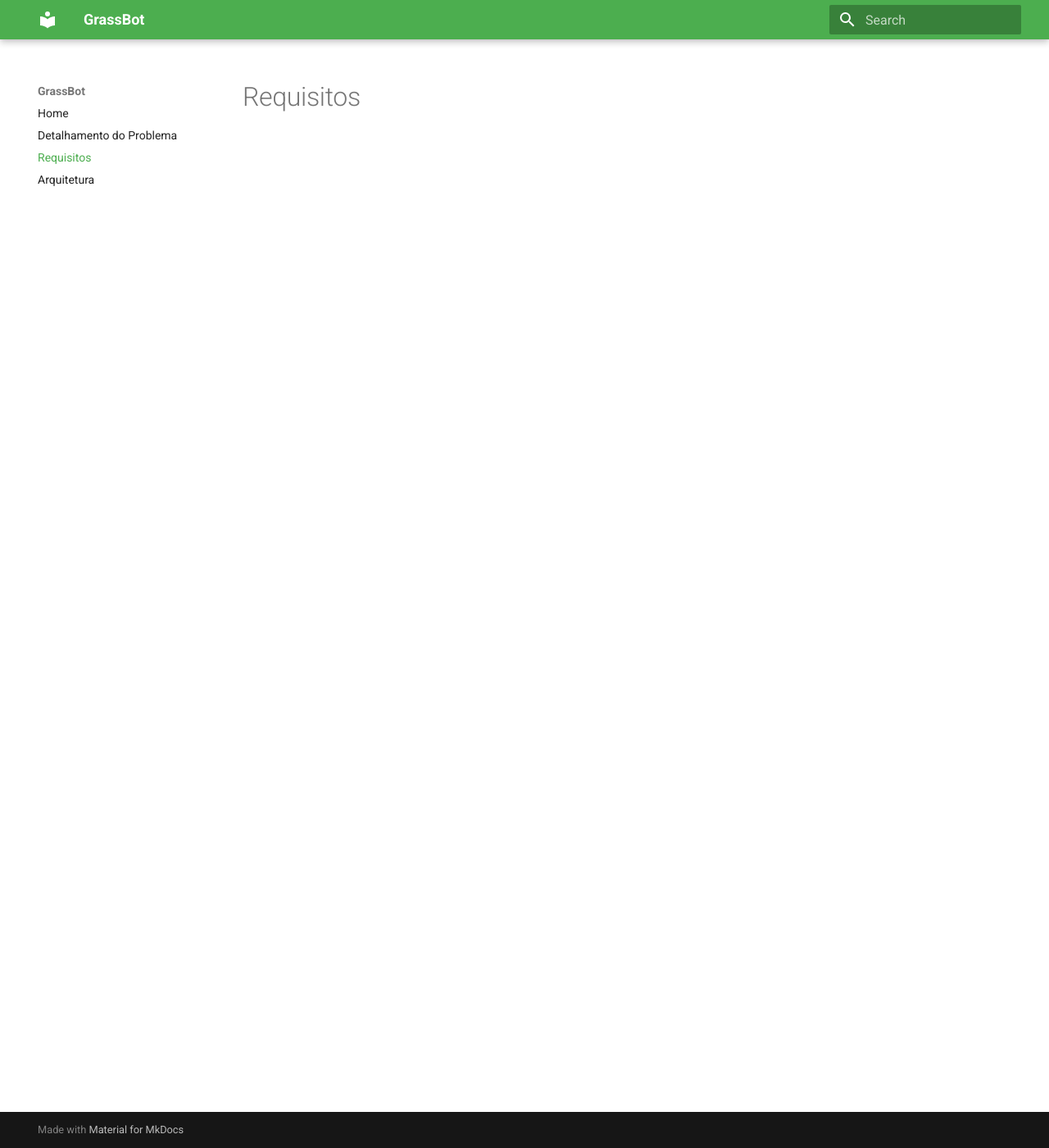
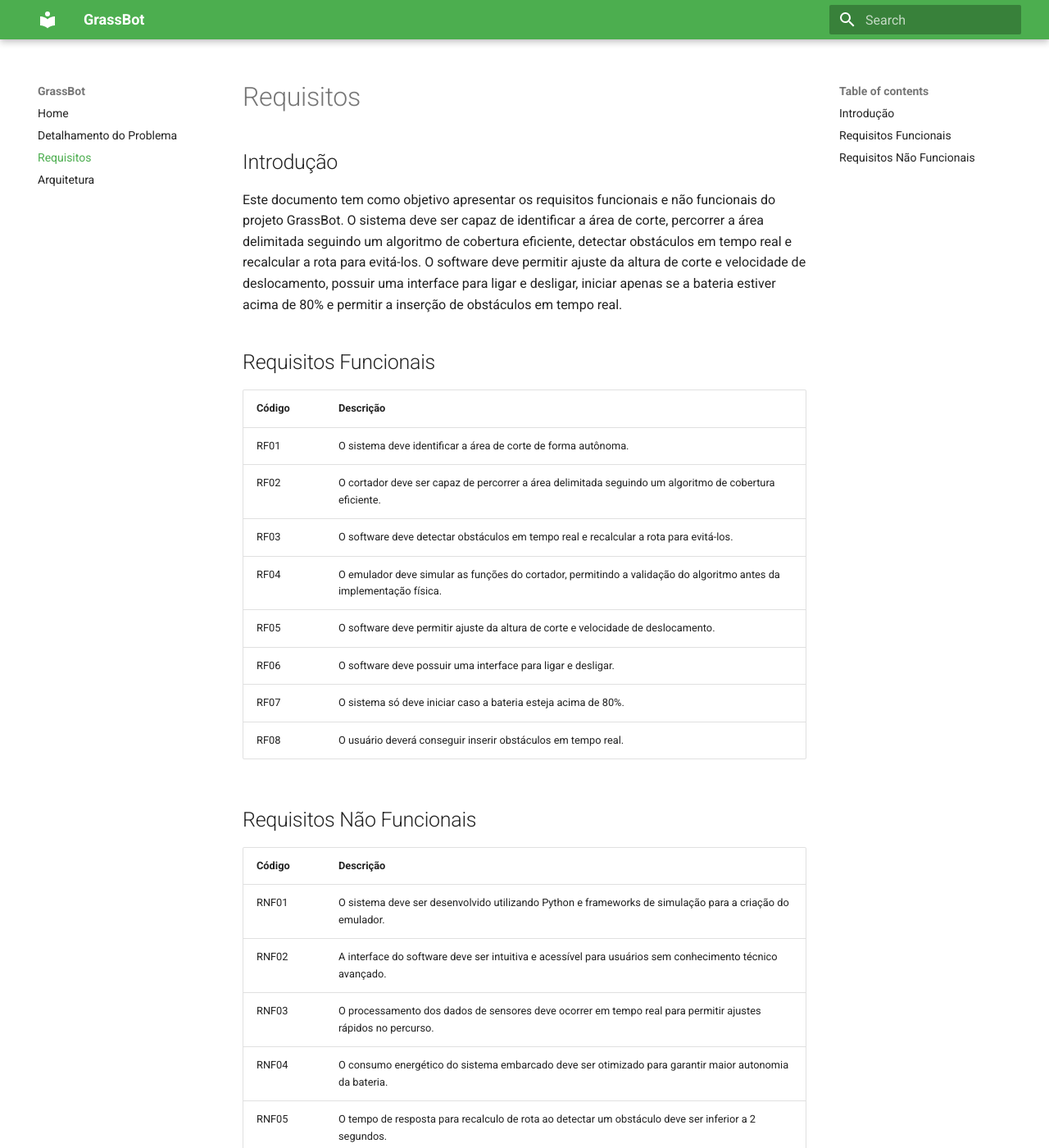
Before and after one commit to PI2-GrassBot/Docs, an MkDocs documentation site: the page built from docs/requisitos.md, in a window 1280 px wide and 1400 px high. Shown: the whole window at 82% size. Built offline with MkDocs 1.6.1 and Material for MkDocs 9.7.7, drawn with Linux system fonts in a browser that asks for light colours; some of the changed text lies outside the part shown.

Commit message:
docs: adiciona requisitos
Co-authored-by: Caio Vitor Carneiro de Oliveira <83408899+caiozim112@users.noreply.github.com>
Co-authored-by: Eduardo Maia <emaiarezende@gmail.com>

```diff
--- a/docs/requisitos.md
+++ b/docs/requisitos.md
@@ -1 +1,28 @@
 # Requisitos
+
+## Introdução
+Este documento tem como objetivo apresentar os requisitos funcionais e não funcionais do projeto GrassBot. O sistema deve ser capaz de identificar a área de corte, percorrer a área delimitada seguindo um algoritmo de cobertura eficiente, detectar obstáculos em tempo real e recalcular a rota para evitá-los. O software deve permitir ajuste da altura de corte e velocidade de deslocamento, possuir uma interface para ligar e desligar, iniciar apenas se a bateria estiver acima de 80% e permitir a inserção de obstáculos em tempo real.
+
+## Requisitos Funcionais
+| Código  | Descrição |
+|---------|------------------------------------------------------------------------------------------------|
+| RF01 | O sistema deve identificar a área de corte de forma autônoma. |
+| RF02 | O cortador deve ser capaz de percorrer a área delimitada seguindo um algoritmo de cobertura eficiente. |
+| RF03 | O software deve detectar obstáculos em tempo real e recalcular a rota para evitá-los. |
+| RF04 | O emulador deve simular as funções do cortador, permitindo a validação do algoritmo antes da implementação física. |
+| RF05 | O software deve permitir ajuste da altura de corte e velocidade de deslocamento. |
+| RF06 | O software deve possuir uma interface para ligar e desligar. |
+| RF07 | O sistema só deve iniciar caso a bateria esteja acima de 80%. |
+| RF08 | O usuário deverá conseguir inserir obstáculos em tempo real. |
+
+
+
+## Requisitos Não Funcionais
+| Código  | Descrição |
+|---------|------------------------------------------------------------------------------------------------|
+| RNF01 | O sistema deve ser desenvolvido utilizando Python e frameworks de simulação para a criação do emulador. |
+| RNF02 | A interface do software deve ser intuitiva e acessível para usuários sem conhecimento técnico avançado. |
+| RNF03 | O processamento dos dados de sensores deve ocorrer em tempo real para permitir ajustes rápidos no percurso. |
+| RNF04 | O consumo energético do sistema embarcado deve ser otimizado para garantir maior autonomia da bateria. |
+| RNF05 | O tempo de resposta para recalculo de rota ao detectar um obstáculo deve ser inferior a 2 segundos. |
+| RNF06 | A emulação deverá conter mocks de sensores ultrasônicos. |
```
